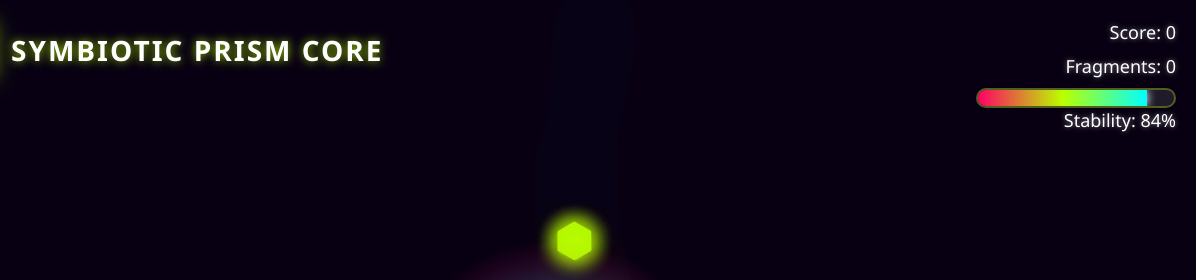
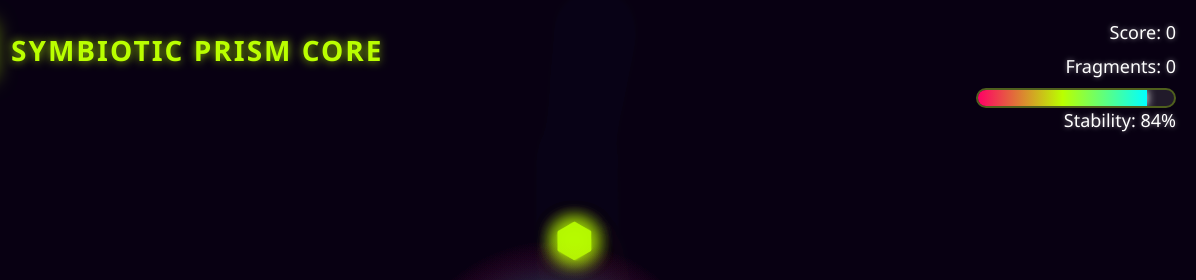
Before and after one commit to gbolah/prism-core, a plain HTML site: page index.html in a window 1280 px wide. Shown: the top 280 px of the page, 84-1280 px from the left. Drawn offline with Linux system fonts and the light colour scheme.

Commit message:
Change title color to #baff00 and fix HTML tag

```diff
--- a/index.html
+++ b/index.html
@@ -39,6 +39,7 @@
         .title {
             font-size: 28px;
             font-weight: bold;
+            color: #baff00;
             text-shadow: 0 0 10px rgba(186, 255, 0, 0.8);
             letter-spacing: 2px;
         }
```
